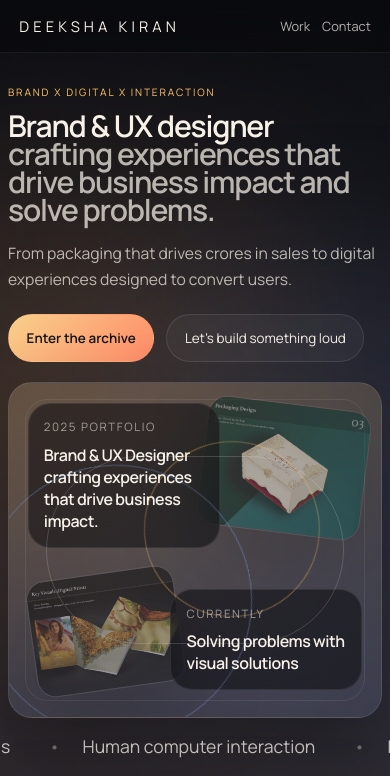
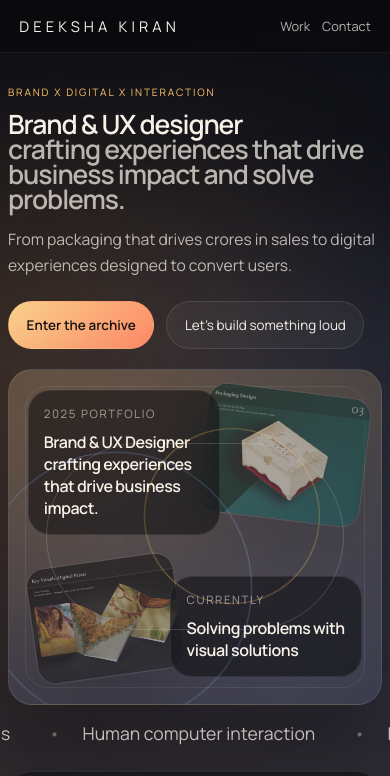
Before and after one commit to chandrashekartmops95/kandha, a React (Vite) app: page / in a window 390 px wide. Shown: the top 776 px of the page. Built offline with nearby package versions, Linux system fonts and the light colour scheme.

Commit message:
Reduce hero h1 font size slightly across breakpoints

```diff
--- a/src/styles.css
+++ b/src/styles.css
@@ -142,7 +142,7 @@ main {
 
 .hero h1 {
   max-width: 14ch;
-  font-size: clamp(1.8rem, 4vw, 3rem);
+  font-size: clamp(1.6rem, 3.4vw, 2.6rem);
 }
 
 .hero h1 span {
@@ -1350,7 +1350,7 @@ main {
   }
 
   .hero h1 {
-    font-size: clamp(1.75rem, 7.7vw, 2.35rem);
+    font-size: clamp(1.5rem, 6.8vw, 2rem);
     line-height: 0.94;
   }
 
```
